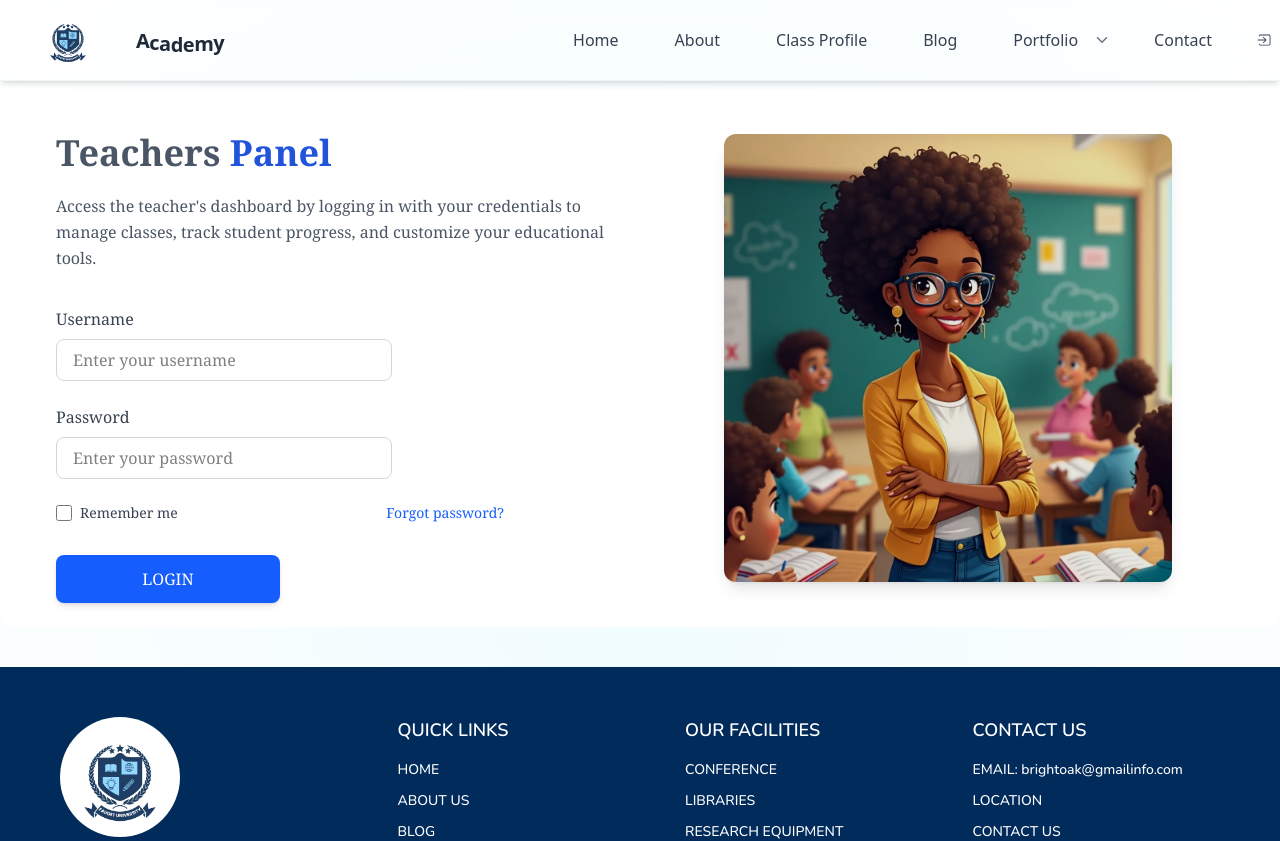
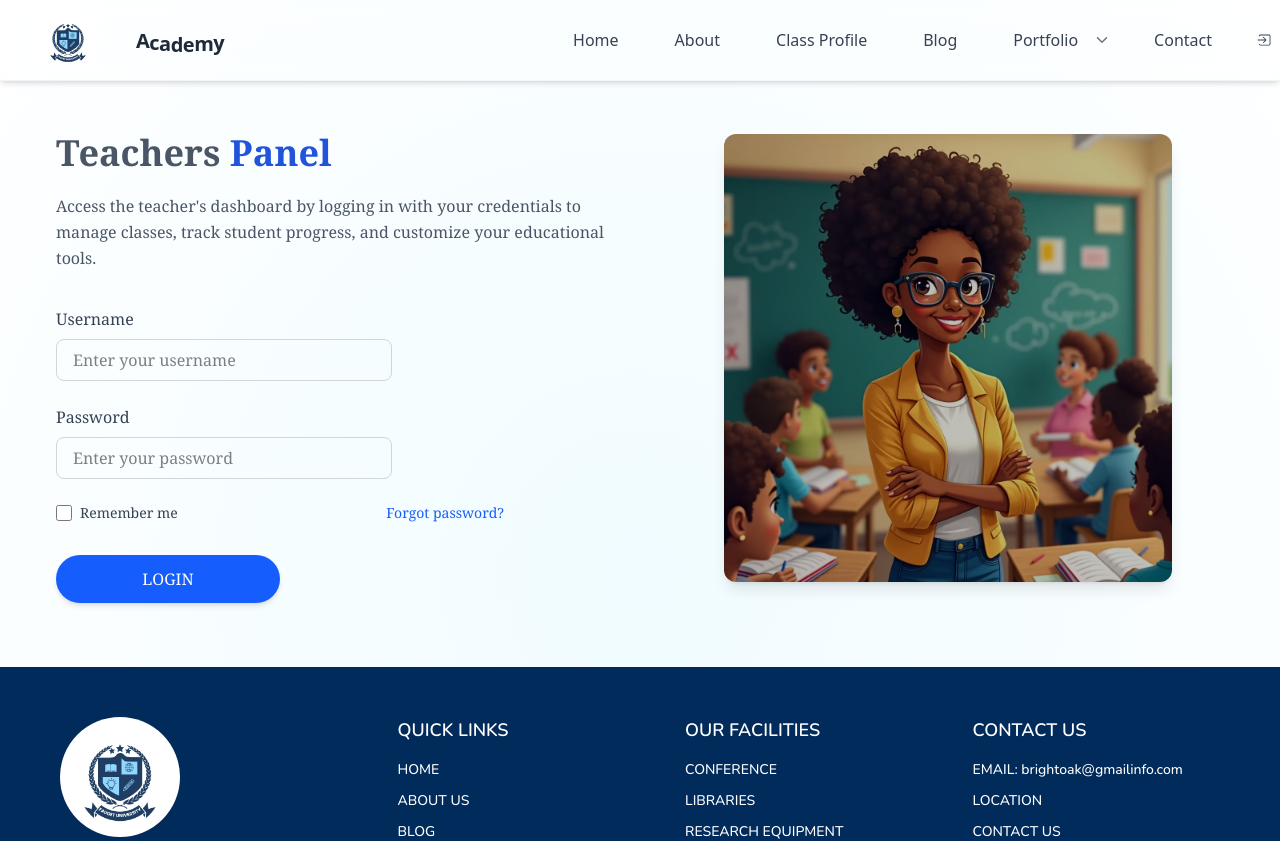
Before and after one commit to tobias-omondi/schoolapplication, a React (Vite) app in the folder school-system/: page /teachers/panel/login in a window 1280 px wide. Shown: the top 841 px of the page. Built offline with nearby package versions, Linux system fonts and the light colour scheme; a web font is replaced by a local one.

Commit message:
teachers login page

```diff
--- a/school-system/src/Teachers/TeachersLogin.jsx
+++ b/school-system/src/Teachers/TeachersLogin.jsx
@@ -55,7 +55,7 @@ const TeachersLogin = () => {
   return (
     <>
       <motion.div
-        className="mx-auto flex flex-col md:flex-row justify-between items-center my-2 p-6 bg-white rounded-2xl w-full"
+        className="mx-auto flex flex-col md:flex-row justify-between items-center my-2 p-6 rounded-2xl w-full"
         initial="hidden"
         animate="visible"
         variants={containerVariants}
@@ -177,7 +177,7 @@ const TeachersLogin = () => {
               >
                 <motion.button
                   type="submit"
-                  className="w-1/2 bg-blue-600 text-white py-3 px-6 rounded-lg font-medium hover:bg-blue-700 shadow-md cursor-pointer font-serif"
+                  className="w-1/2 bg-blue-600 text-white py-3 px-6 rounded-full font-medium hover:bg-blue-700 shadow-md cursor-pointer font-serif"
                   initial={{ opacity: 0 }}
                   animate={{
                     opacity: 1,
@@ -223,7 +223,7 @@ const TeachersLogin = () => {
           <motion.img
             src={teacherimge}
             alt="teacher"
-            className="w-full max-w-md object-cover rounded-xl shadow-lg brightness-90 "
+            className="w-full max-w-md object-cover rounded-xl shadow-lg brightness-75 "
             initial={{ opacity: 0, x: 50 }}
             animate={{
               opacity: 1,
```
